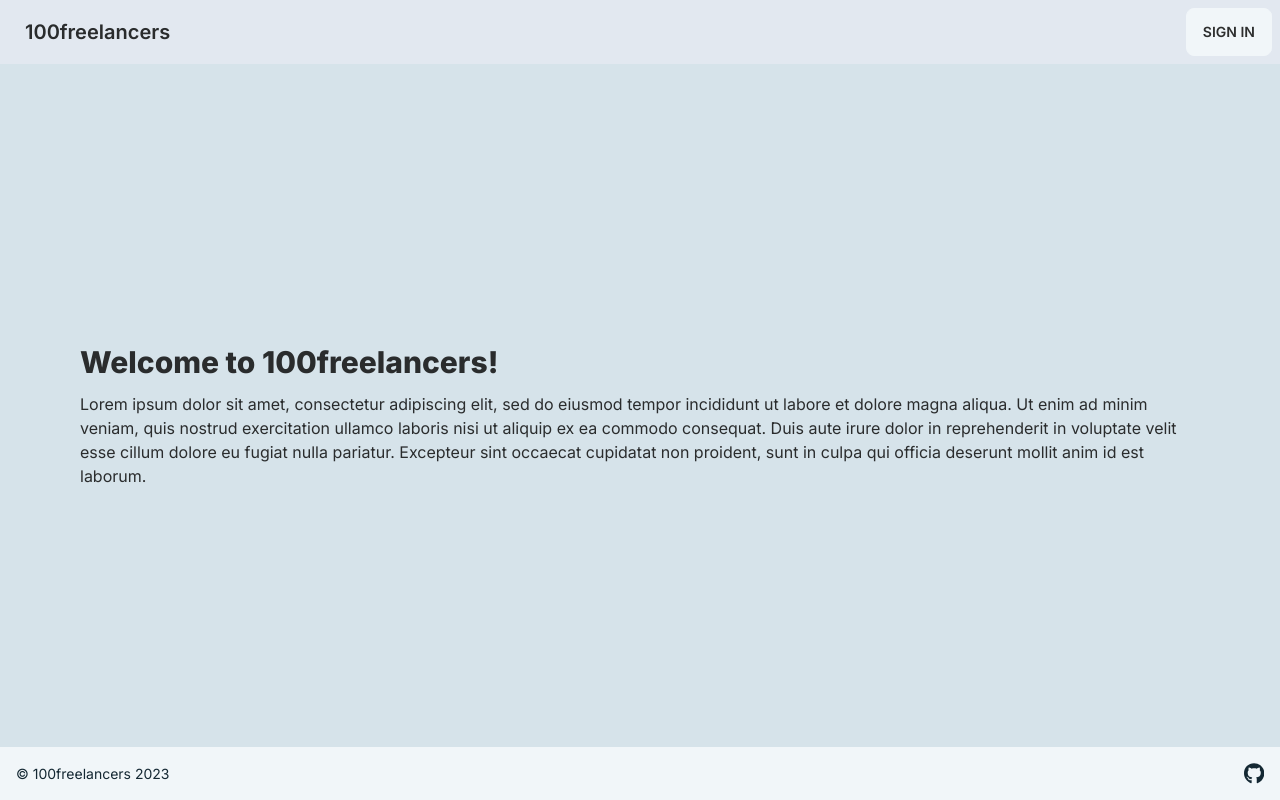
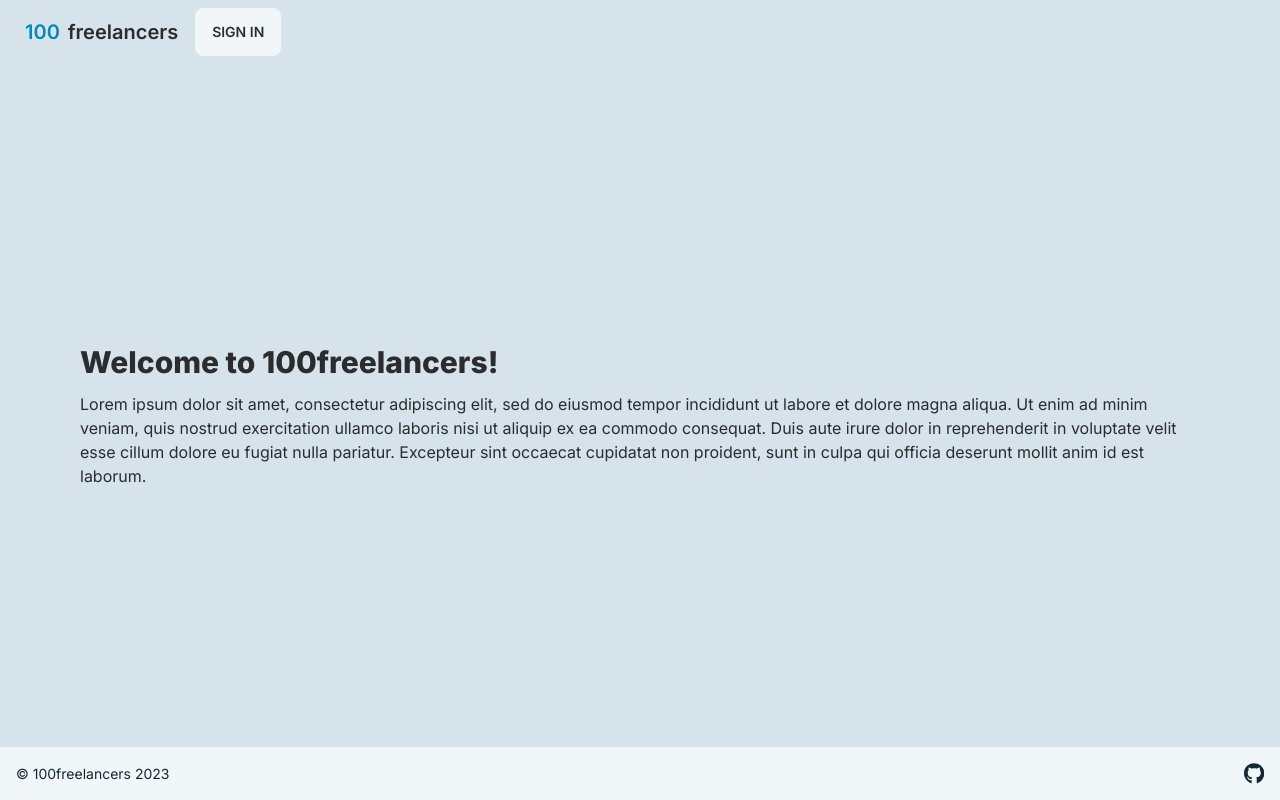
Before and after one commit to devlarabar/100freelancers, a Next.js app in the folder client/: page / in a window 1280 px wide. Built offline with nearby package versions, Linux system fonts and the light colour scheme; no server answers.

Commit message:
move navbar ccc classes to global css file

```diff
--- a/client/components/ui/Header.jsx
+++ b/client/components/ui/Header.jsx
@@ -25,12 +25,9 @@ const Header = ({ ThemeToggle }) => {
     if (doRedirect) redirect('/')
 
     return (
-        <header className="navbar bg-slate-200 first-letter:dark:bg-slate-700 dark:text-slate-400 flex-wrap">
-            <div className="flex-1">
-                <Link href={homeLink} className="btn btn-ghost normal-case text-xl">100freelancers</Link>
-
-            </div>
-            <div className="flex-none gap-2">
+        <header className="navbar">
+            <Link href={homeLink} className="btn btn-ghost normal-case text-xl"><span className="text-accent">100</span>freelancers</Link>
+            <div className="">
                 {auth?.user ? (
                     <div className="dropdown dropdown-end">
                         <label tabIndex="0" className="btn btn-ghost btn-circle avatar">
@@ -39,7 +36,7 @@ const Header = ({ ThemeToggle }) => {
                                     src={auth?.user.avatar}
                                     width={37}
                                     height={37}
-                                    className="rounded-full"
+                                    className="rounded-full border-4 border-accent"
                                     alt="Profile"
                                 />
                             </div>
```
